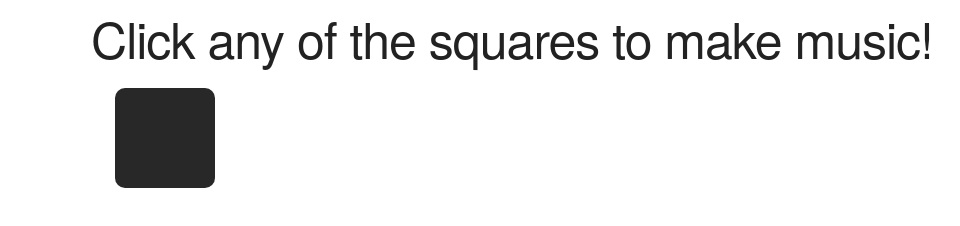
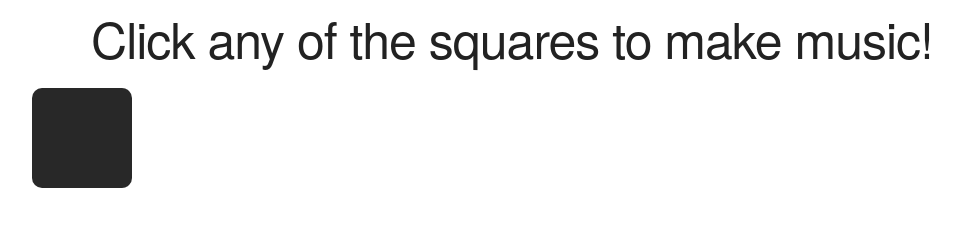
Before and after one commit to tmlewallen/Sound-Grid, a website: page public/index.html in a window 1280 px wide. Shown: the whole page, without its empty margins (128-1088 px from the left). Drawn offline with nearby package versions, Linux system fonts and the light colour scheme; no server answers.

Commit message:
removed col offset

```diff
--- a/public/css/main.css
+++ b/public/css/main.css
@@ -24,6 +24,10 @@
 
 .active-col {
 	background-color: rgba(100,100,100,.2);
+}
+
+body {
+	text-align: center;
 }
 
 h1 {
--- a/public/index.html
+++ b/public/index.html
@@ -1,16 +1,13 @@
 <!DOCTYPE html>
 <html>
 	<head>
-	<meta name="viewport" content="width=device-width, initial-scale=1">
 	</head>
 	<body>
 		<div class="container">
 			<h1>Click any of the squares to make music!</h1>
 			<div class="row">
-				<div class="offset-by-one column">
 					<div class="tbl">
 					</div>
-				</div>
 			</div>
 		</div>
 	</body>
```
